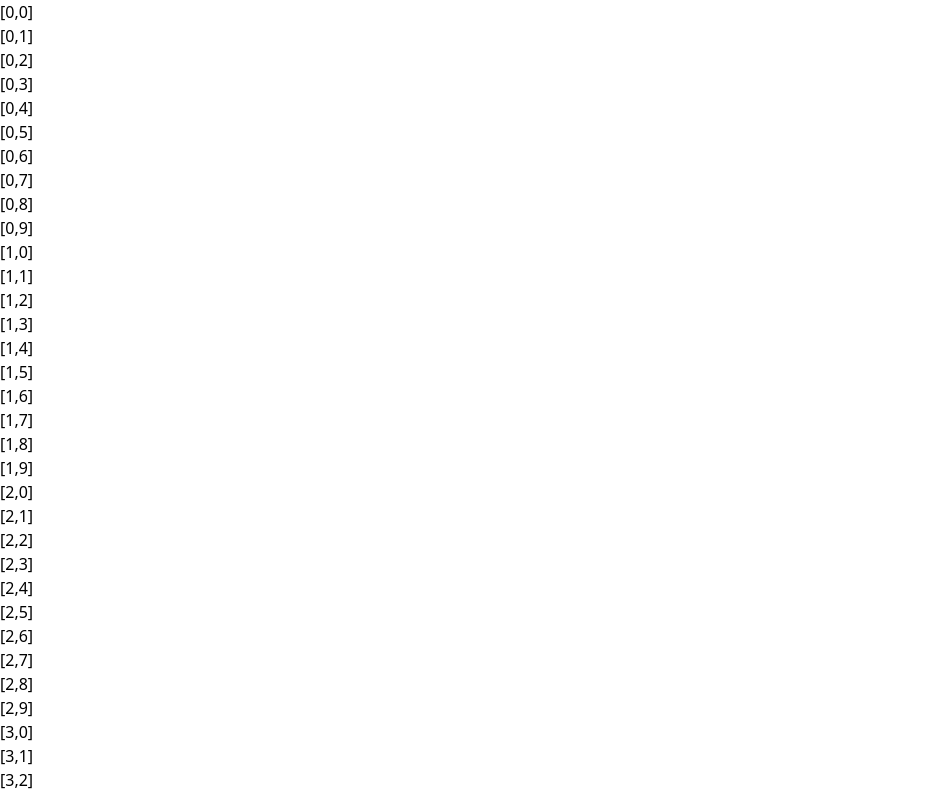
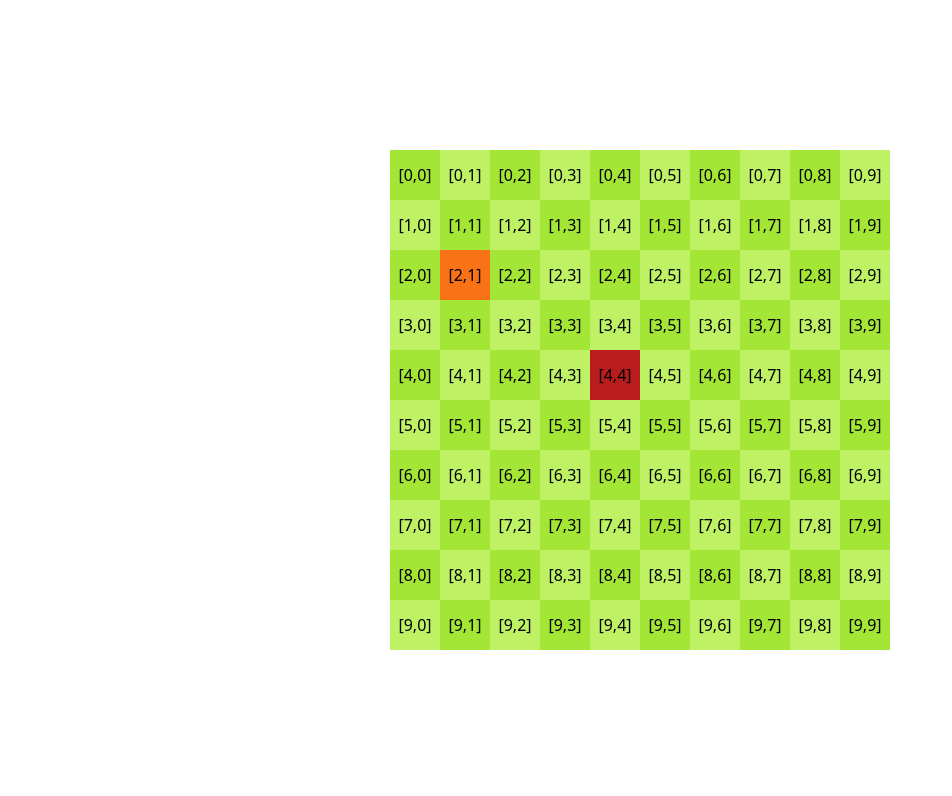
Before and after one commit to mdpabel/snake-game, a React (Vite) app: page / in a window 1280 px wide. Shown: the top 796 px of the page, without its empty margins (0-952 px from the left). Built offline with nearby package versions, Linux system fonts and the light colour scheme; the HTML template or start-up script is replaced by a standard one.

Commit message:
Refactor codebase

```diff
--- a/src/App.jsx
+++ b/src/App.jsx
@@ -1,4 +1,4 @@
-import Board from '../components/Board';
+import Board from './components/Board';
 
 const App = () => {
   return <Board />;
--- a/components/Board.jsx
+++ b/src/components/Board.jsx
@@ -29,7 +29,7 @@ const snake = new DoublyLinkedList({
 });
 
 function Board() {
-  const [boards, setBoards] = useState(getBoards(BOARD_SIZE));
+  const boards = getBoards(BOARD_SIZE);
   const [food, setFood] = useState(22);
   const currentDirection = useRef('ArrowRight');
 
--- a/tailwind.config.js
+++ b/tailwind.config.js
@@ -1,6 +1,9 @@
 /** @type {import('tailwindcss').Config} */
 module.exports = {
   content: ['./index.html', './src/**/*.{js,ts,jsx,tsx}'],
+
+  purge: ['./src/**/*.html', './index.html', './src/**/*.js'],
+
   theme: {
     extend: {},
   },
```
Also changed, not shown: src/components/Cell.jsx (renamed from components/Cell.jsx), src/hooks/useSetState.js (renamed from hooks/useSetState.js), src/utils/DoublyLinkedList.js (renamed from utils/DoublyLinkedList.js), src/utils/getBoards.js (renamed from utils/getBoards.js), src/utils/getCell.js (renamed from utils/getCell.js), src/utils/rendomNumber.js (renamed from utils/rendomNumber.js).
